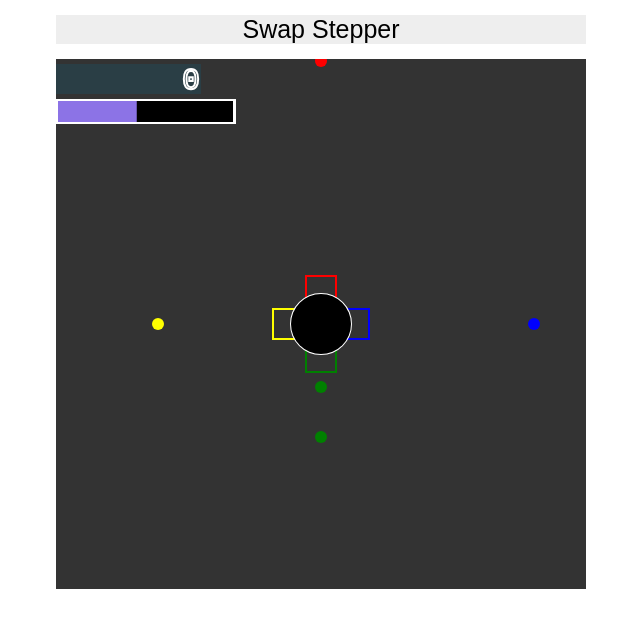
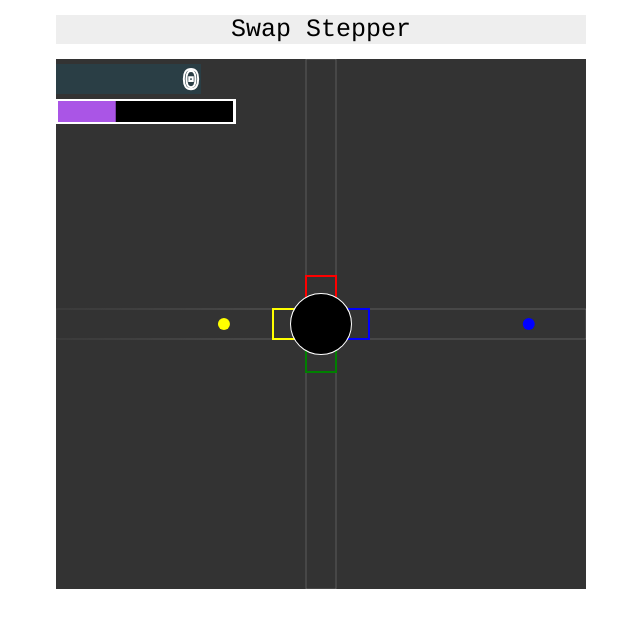
Before and after one commit to holson1/DanceGame, a plain HTML site: page main.html in a window 1280 px wide. Shown: the whole page, without its empty margins (319-959 px from the left). Drawn offline with nearby package versions, Linux system fonts and the light colour scheme.

Commit message:
Update 3/23
- Rects are now objects, much easier to use
- frameCounter and orbSpeed are now calculated based on BPM
- added tracks
- collisions now work for all sides

```diff
--- a/draw.js
+++ b/draw.js
@@ -1,8 +1,79 @@
 // draw functions go here
+
+// generic square-drawing function
+function drawRect(xpos, ypos, width, height, color, side) {
+
+	ctx.beginPath();
+	ctx.rect(xpos, ypos, width, height);
+	ctx.strokeStyle = color;
+	ctx.lineWidth = 2;
+	ctx.stroke();
+	if (buttonArr[side] && cooldown[side] > 0) {
+		ctx.fillStyle = color;
+		ctx.fill();
+	}
+	ctx.closePath();
+
+	// square animation
+	/*
+	if (cooldown[side] > 0 && collisions[side]) {
+		var factor = 0.8 + (1/cooldown[side]);
+		ctx.beginPath();
+		ctx.rect(xpos, ypos, width, height*factor);
+		ctx.strokeStyle = color;
+		ctx.lineWidth = 2;
+		ctx.stroke();
+		ctx.fillStyle = color;
+		ctx.fill();
+		ctx.closePath();
+	}
+	*/
+}
+
+function drawTrack(xpos, ypos, width, height, side) {
+
+	var grd=ctx.createLinearGradient(0,0,200,0);
+	grd.addColorStop(0,"gray");
+	grd.addColorStop(1,"white");
+	ctx.beginPath();
+	ctx.rect(xpos, ypos, width, height);
+	ctx.strokeStyle = grd;
+	// we can use this code for a new animation
+
+	if (cooldown[side] > 0 && collisions[side]) {
+		ctx.fillStyle = "rgba(255,255,255,0.2)";
+		ctx.fill();
+	}
+	ctx.lineWidth = 0.2;
+	ctx.stroke();
+
+	/*
+	for (i=1; i<beatsToCenter; i++) {
+
+		// draw beat marks
+		if (side == 3) {
+			ctx.beginPath();
+			ctx.rect(xpos, ypos, (distancePerBeat * i), height);
+			ctx.strokeStyle = grd;
+			ctx.lineWidth = 0.2;
+			ctx.stroke();
+		}
+
+		if (side == 0) {
+			ctx.beginPath();
+			ctx.rect(xpos, ypos, width, (distancePerBeat * i));
+			ctx.strokeStyle = grd;
+			ctx.lineWidth = 0.2;
+			ctx.stroke();
+		}
+	}
+	*/
+}
 
 // draw the catcher
 function drawCatcher() {
 
+	/*
 	// right rect
 	ctx.beginPath();
 	ctx.rect(x + radius - overlap, y - (rectHeight/2), rectWidth, rectHeight);
@@ -42,6 +113,7 @@ function drawCatcher() {
 		ctx.fill();
 	}
 	ctx.closePath();
+	*/
 
 	// square animation
 	/*
@@ -60,6 +132,7 @@ function drawCatcher() {
 	*/
 
 	// left rect
+	/*
 	ctx.beginPath();
 	ctx.rect(x - radius - rectWidth + overlap, y - (rectHeight/2), rectWidth, rectHeight);
 	ctx.strokeStyle = "yellow";
@@ -70,6 +143,7 @@ function drawCatcher() {
 		ctx.fill();
 	}
 	ctx.closePath();
+	*/
 
 	// square animation
 	/*
@@ -88,6 +162,7 @@ function drawCatcher() {
 	*/
 
 	// top rect
+	/*
 	ctx.beginPath();
 	ctx.rect(x - (rectHeight/2), y - radius - rectWidth + overlap, rectHeight, rectWidth);
 	ctx.strokeStyle = "red";
@@ -98,6 +173,7 @@ function drawCatcher() {
 		ctx.fill();
 	}
 	ctx.closePath();
+	*/
 
 	// square animation
 	/*
--- a/game.js
+++ b/game.js
@@ -3,18 +3,27 @@ var canvas = document.getElementById("myCanvas");
 var ctx = canvas.getContext("2d");
 
 // timing vars
-// ex: 50 FPS = 20 ms per frame
 var FPS = 50;
-// ex: 120 BPM = 500 ms per beat
-var BPM = 60;
-// hard code for now @ 25 frames/beat
-var frameCounter = 50;
+// starting BPM, will change eventually
+var BPM = 100;
+var BPS = (BPM / 60);
+// we always want a whole number closest to our BPM so that we can decrement it properly
+var framesPerBeat = Math.ceil(FPS / BPS);
+// frames/beat
+var frameCounter = framesPerBeat;
+
+function calcFramesPerBeat(FPS, BPM) {
+	var BPS = BPM / 60;
+	return Math.ceil(FPS / BPS);
+}
 
 // score vars
 var health = 700;
 var score = 0;
 var special = 0;
-var value = 100;
+var scoreIncr = 100;
+var healthIncr = 40;
+var healthPenalty = 20;
 var r = 0;
 var g = 255;
 var b = 255;
@@ -29,15 +38,23 @@ var overlap = 6;
 
 // orb vars
 var orbRadius = 6;
-//var yPos = 0;
-//var dy = 2;
-var delta = 2;
+
+// calculate orbSpeed based on BPM
+var distanceToRectCenter = x - radius - (rectWidth / 2) + overlap;
+// this could be a factor of BPM...the higher the BPM the faster the orb should move
+//var beatsToCenter = 2;
+var beatsToCenter = 200/BPM;
+
+var distancePerBeat = distanceToRectCenter / beatsToCenter;
+//var orbSpeed = 2;
+var orbSpeed = distancePerBeat / framesPerBeat;
 
 // collision vars
-var colTop = y - radius;
-var colRight = x + radius;
-var colBot = y  + radius;
-var colLeft = x - radius;
+// these represent where we want to kill the orbs if they've passed the squares
+var boundTop = y - radius + overlap;
+var boundRight = x + radius - overlap;
+var boundBot = y  + radius - overlap;
+var boundLeft = x - radius + overlap;
 
 // vars for controlling input
 // up, right, down, left, power, pause
@@ -50,15 +67,28 @@ var buttonSelect = 0;
 // var for standard cooldown
 var cooldownLength = 5;
 
+// arrays for storing objects
+var orbs = [];
+var rects = [];
+
+// add squares
+rects.push(new Rect(x - (rectHeight/2), y - radius - rectWidth + overlap, rectHeight, rectWidth, "red", 0));
+rects.push(new Rect(x + radius - overlap, y - (rectHeight/2), rectWidth, rectHeight, "blue", 1));
+rects.push(new Rect(x - (rectHeight/2), y + radius - overlap, rectHeight, rectWidth, "green", 2));
+rects.push(new Rect(x - radius - rectWidth + overlap, y - (rectHeight/2), rectWidth, rectHeight, "yellow", 3));
+
+
+// *** INPUT HANDLING ***
 document.addEventListener("keydown", keyDownHandler, false);
 document.addEventListener("keyup", keyUpHandler, false);
-
 
 function keyDownHandler(e) {
 	switch (e.keyCode) {
 		case 39:
 			if (cooldown[1] == 0 && keyReady[1]) {
 				buttonArr[1] = true;
+				// this is a little hacky, we should really integrate the inputHandling into the game loop
+				handleCollisions();
 				keyReady[1] = false;
 				cooldown[1] = cooldownLength;
 				//score += value;
@@ -68,6 +98,7 @@ function keyDownHandler(e) {
 		case 38:
 			if (cooldown[0] == 0 && keyReady[0]) {
 				buttonArr[0] = true;
+				handleCollisions();
 				keyReady[0] = false;
 				cooldown[0] = cooldownLength;
 				//score += value;
@@ -77,6 +108,7 @@ function keyDownHandler(e) {
 		case 40:
 			if (cooldown[2] == 0 && keyReady[2]) {
 				buttonArr[2] = true;
+				handleCollisions();
 				keyReady[2] = false;
 				cooldown[2] = cooldownLength;
 				//score += value;
@@ -86,6 +118,7 @@ function keyDownHandler(e) {
 		case 37:
 			if (cooldown[3] == 0 && keyReady[3]) {
 				buttonArr[3] = true;
+				handleCollisions();
 				keyReady[3] = false;
 				cooldown[3] = cooldownLength;
 				//score += value;
@@ -130,32 +163,42 @@ function keyUpHandler(e) {
 			break;
 	}
 }
-
-// hard coded for now
-//sideArr = [n, n, n, n];
-
-var orbs = [];
+// *** END INPUT HANDLING ***
 
 // collision check
 function handleCollisions() {
 
 	// placeholder: check if any orbs are colliding w/ the top red box
 	// need to make these boxes objects in the future
-	orbs.forEach(function(Orb) {
-		if (Orb.x > (x+radius-overlap) && Orb.x < (x+radius-overlap+rectWidth) && buttonArr[1]) {
-			score += value;
-			health += 50;
-			Orb.active = false;
-			collisions[1] = true;
+	rects.forEach(function(Rect) {
+
+		if (buttonArr[Rect.side] && keyReady[Rect.side]) {
+
+			// take a health penalty for each button press, but only if the player has enough health so this won't kill them
+			//if (health > (healthPenalty * 2)) {
+			//	health -= healthPenalty;
+			//}
+
+			orbs.forEach(function(Orb) {
+
+					if ((Orb.x + (orbRadius / 2) < Rect.x + Rect.width) && (Orb.x + (orbRadius / 2) > Rect.x) &&
+						(Orb.y + (orbRadius / 2) < Rect.y + Rect.height) && (Orb.y + (orbRadius / 2) > Rect.y)) {
+						score += scoreIncr;
+						health += healthIncr;
+						Orb.active = false;
+						collisions[Rect.side] = true;
+					}
+
+			});
 		}
 	});
 }
 
 
 // generic constructor for orb
-function Orb(x, y, dx, dy, color) {
-	this.x = x;
-	this.y = y;
+function Orb(xpos, ypos, dx, dy, color) {
+	this.x = xpos;
+	this.y = ypos;
 	this.dx = dx;
 	this.dy = dy;
 	this.color = color;
@@ -168,6 +211,11 @@ function Orb(x, y, dx, dy, color) {
 		this.y += this.dy;
 		// check to see if the orb is active
 		this.active = this.active && this.inbounds();
+
+		// remove health if
+		if (this.inbounds() == false) {
+			health -= healthPenalty;
+		}
 	};
 
 	// draw the orb
@@ -177,10 +225,26 @@ function Orb(x, y, dx, dy, color) {
 
 	// check to see if the orb is inbounds
 	this.inbounds = function() {
-		var inb = (this.dy > 0 && this.y < colTop) || (this.dy < 0 && this.y > colBot) || (this.dx > 0 && this.x < colLeft) || (this.dx < 0 && this.x > colRight);
+		var inb = (this.dy > 0 && this.y < boundTop) || (this.dy < 0 && this.y > boundBot) || (this.dx > 0 && this.x < boundLeft) || (this.dx < 0 && this.x > boundRight);
 		console.log(inb);
 		return inb;
 	}
+}
+
+// constructor for rects of catcher...making these objects so we can run methods from them
+function Rect(xpos, ypos, width, height, color, side) {
+
+	this.x = xpos;
+	this.y = ypos;
+	this.width = width;
+	this.height = height;
+	this.color = color;
+	this.side = side;
+
+	this.draw = function() {
+		drawRect(this.x, this.y, this.width, this.height, this.color, this.side);
+	}
+
 }
 
 // main orb generation function
@@ -191,22 +255,22 @@ function orbGen(side) {
 	switch(side) {
 		case 0:
 			// top
-			temp = new Orb(x, 0, 0, delta, "red");
+			temp = new Orb(x, 0, 0, orbSpeed, "red");
 			orbs.push(temp);
 			break;
 		case 1:
 			// right
-			temp = new Orb(x*2, y, (delta * -1), 0, "blue");
+			temp = new Orb(x*2, y, (orbSpeed * -1), 0, "blue");
 			orbs.push(temp);
 			break;
 		case 2:
 			// bottom
-			temp = new Orb(x, y*2, 0, (delta * -1), "green");
+			temp = new Orb(x, y*2, 0, (orbSpeed * -1), "green");
 			orbs.push(temp);
 			break;
 		case 3:
 			// left
-			temp = new Orb(0, y, delta, 0, "yellow");
+			temp = new Orb(0, y, orbSpeed, 0, "yellow");
 			orbs.push(temp);
 			break;
 		default:
@@ -232,10 +296,20 @@ function draw() {
 		side = Math.floor(Math.random() * 4);
 		orbGen(side);
 
-		frameCounter = 25;
+		BPM++;
+		frameCounter = calcFramesPerBeat(FPS, BPM);
 	}
 
-	drawCatcher();
+	drawTrack(0, y - (rectHeight / 2), x, rectHeight, 3);
+	drawTrack(x - (rectHeight / 2), 0, rectHeight, y, 0);
+	drawTrack(x, y - (rectHeight / 2), x, rectHeight, 1);
+	drawTrack(x - (rectHeight / 2), y, rectHeight, y, 2);
+
+	// draw the squares
+	rects.forEach(function(Rect) {
+
+		Rect.draw();
+	});
 
 	// update each orb
 	orbs.forEach(function(Orb) {
@@ -244,12 +318,15 @@ function draw() {
 		Orb.draw();
 	});
 
+	// draw the circle and its animations
+	drawCatcher();
+
 	// filter out inactive orbs
 	orbs = orbs.filter(function(Orb) {
 		return Orb.active;
 	});
 
-	handleCollisions();
+	//handleCollisions();
 
 	// decrement cooldown
 	var i = 0;
--- a/style.css
+++ b/style.css
@@ -17,7 +17,7 @@ html {
 	width: 530px;
 	text-align: center;
 	font-size: 25px;
-	font-family: Arial;
+	font-family: Courier;
 }
 
 .backgroundDiv {
```
